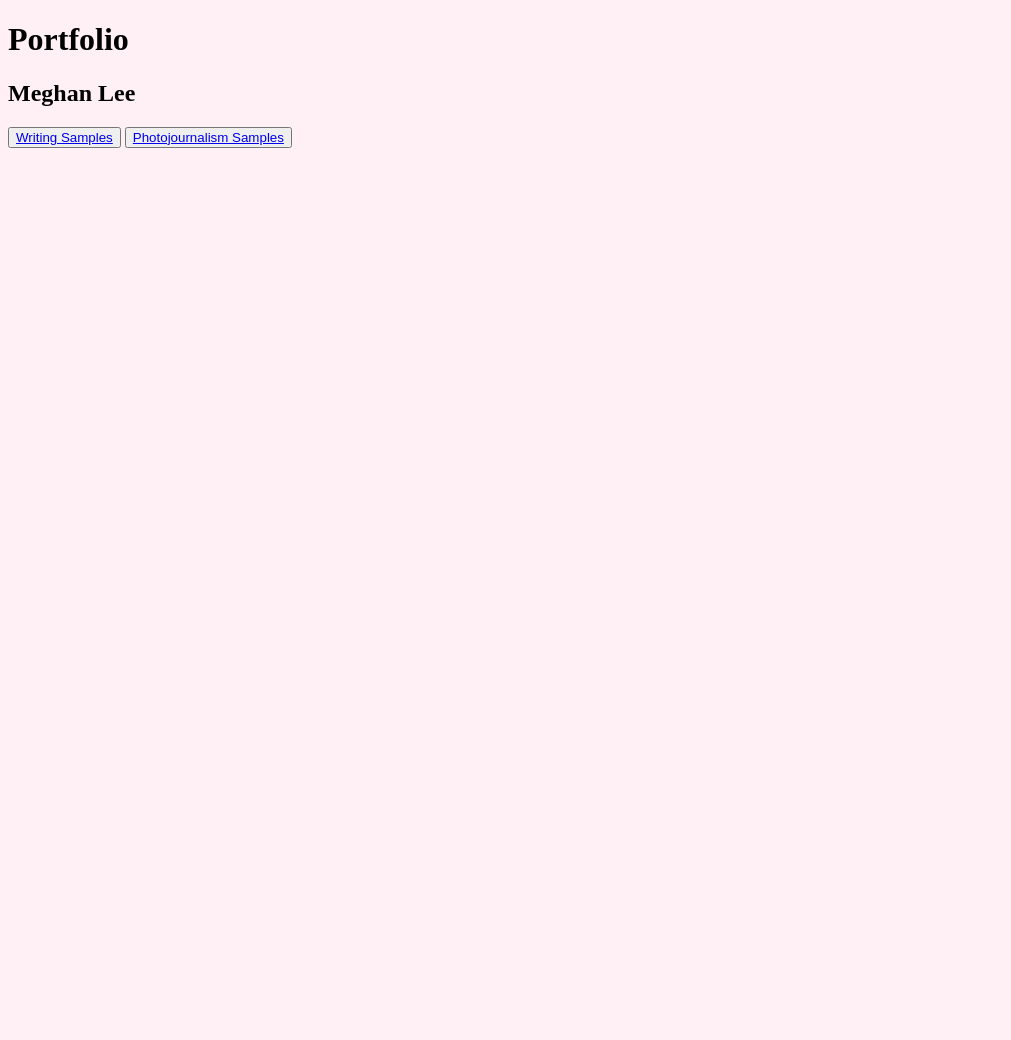
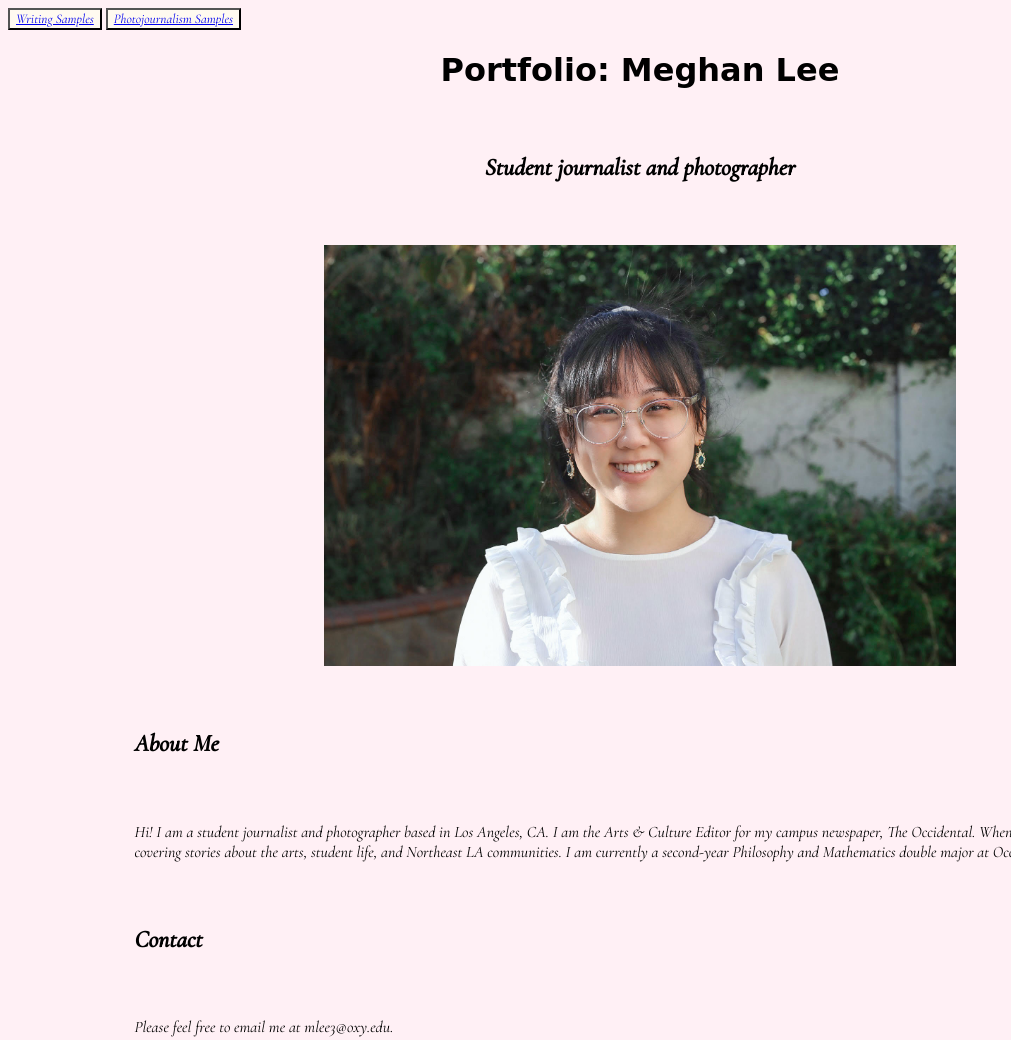
Before and after one commit to mlee613/mlee613.github.io, a plain HTML site: page index.html in a window 1280 px wide. Shown: the whole page, without its empty margins (0-1011 px from the left). Before the commit the page ends 800 px from the top, so only its background shows below. Drawn offline with nearby package versions, Linux system fonts and the light colour scheme.

Commit message:
New fonts and css features

```diff
--- a/index.html
+++ b/index.html
@@ -1,27 +1,31 @@
 <!DOCTYPE HTML>
 <html>
 <head>
- <link rel="stylesheet" href="style.css">
+ <link href="indexstyle.css" rel="stylesheet">
+  <link href="https://fonts.googleapis.com/css2?family=Dancing+Script:wght@544&display=swap" rel="stylesheet">
+ <link href="https://fonts.googleapis.com/css2?family=Cormorant+Garamond:ital,wght@1,400;1,500&family=Dancing+Script:wght@544&display=swap" rel="stylesheet">
 <meta charset="utf-8">
 <title>Meghan Lee</title>
 </head>
 <body>
 
-<h1 title = "Portfolio">
-Portfolio
-</h1>
-
-<h2 title = "Name">
- Meghan Lee
-</h2>
-
-<button>
+<button class = "container">
 <a href="writingsamples.html">Writing Samples</a>
 </button>
 
-<button>
+<button class = "container">
  <a href="photosamples.html">Photojournalism Samples</a>
 </button>
 
+<h1 class = "title">Portfolio: Meghan Lee</h1>
+<h2 class = "subtitle">Student journalist and photographer</h2>
+
+<img src = "portfolio.jpg" alt = "Professional headshot" class = "center">
+<h2 class = "intro">About Me</h2>
+<p class = "intro">Hi! I am a student journalist and photographer based in Los Angeles, CA. I am the Arts & Culture Editor for my campus newspaper, The Occidental. When I am not editing, I love covering stories about the arts, student life, and Northeast LA communities. I am currently a second-year Philosophy and Mathematics double major at Occidental College.</p>
+
+<h2 class = "intro">Contact</h2>
+<p class = "intro">Please feel free to email me at mlee3@oxy.edu.</p>
+
 </body>
  </html>
--- /dev/null
+++ b/indexstyle.css
@@ -0,0 +1,35 @@
+body {
+  background-color: LavenderBlush;}
+
+.title {
+text-align: center;
+font-family: 'Dancing Script', cursive;}
+
+.subtitle {
+text-align: center;
+font-family: 'Cormorant Garamond', serif;
+margin-top: 5%;
+margin-bottom: 5%;}
+
+.center {
+display: block;
+margin-left: auto;
+margin-right: auto;
+width: 50%;}
+
+.intro {
+text-align: left;
+font-family: 'Cormorant Garamond', serif;
+margin-top: 5%;
+margin-bottom: 5%;
+margin-right: 10%;
+margin-left: 10%;}
+
+a:hover {
+  background-color: Plum;
+  font-family: 'Cormorant Garamond', serif;}
+
+.container {
+ align-itmes: center;
+ background-color: FloralWhite;
+ font-family: 'Cormorant Garamond', serif;}
--- /dev/null
+++ b/samplestyle.css
@@ -0,0 +1,11 @@
+body {
+  background-color: LavenderBlush;}
+
+h1 {
+text-align: center;}
+
+a:hover {
+  background-color: Plum;}
+
+ button {
+ background-color: FloralWhite;}
--- a/style.css
+++ /dev/null
@@ -1,3 +0,0 @@
-body {
-  background-color: LavenderBlush;
-}
```
Also changed, not shown: photosamples.html (+2 -1 lines), writingsamples.html (+2 -1 lines), portfolio.jpg (added).
